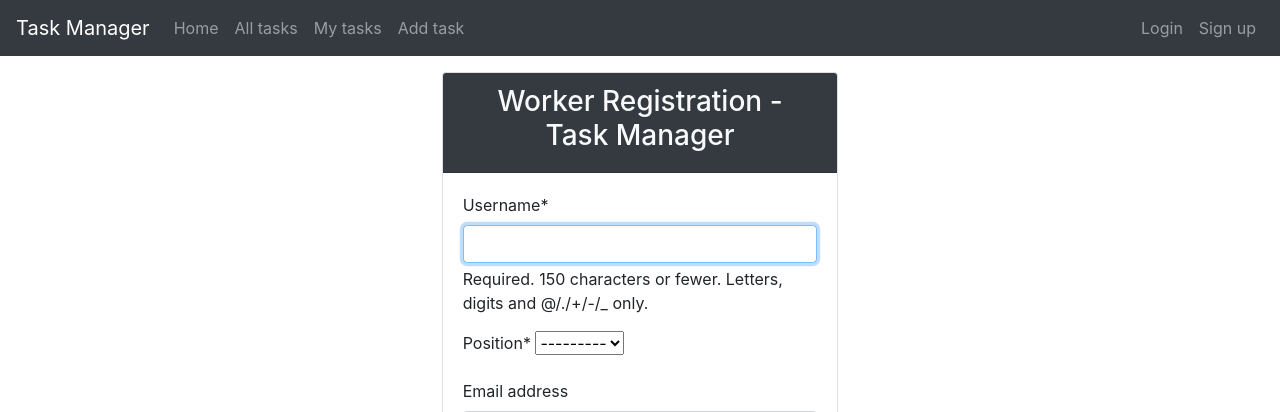
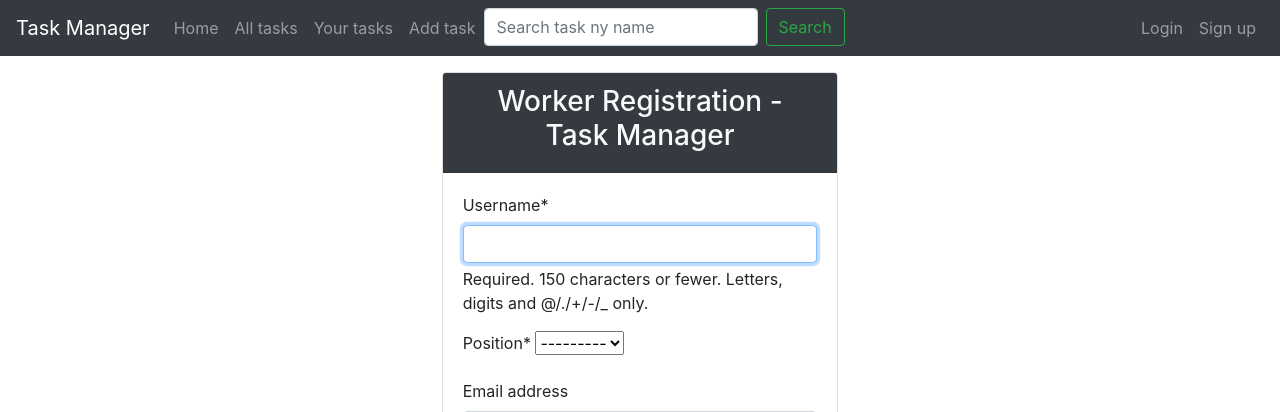
Before and after one commit to DanSheremeta/task-manager, a Django app: page /register/ in a window 1280 px wide. Shown: the top 412 px of the page. Run offline with Django 5.2, Linux system fonts and the light colour scheme; data that the repository does not hold is empty; some libraries are stand-ins or nearby versions.

Commit message:
add url for user profile and moved search to the left

```diff
--- a/templates/includes/navigration.html
+++ b/templates/includes/navigration.html
@@ -13,19 +13,19 @@
         <a class="nav-link" href="{% url 'tasks:task-list' %}">All tasks</a>
       </li>
       <li class="nav-item">
-        <a class="nav-link" href="{% url 'tasks:user-task-list' %}">My tasks</a>
+        <a class="nav-link" href="{% url 'tasks:user-task-list' %}">Your tasks</a>
       </li>
       <li class="nav-item">
         <a class="nav-link" href="{% url 'tasks:task-create' %}">Add task</a>
+      </li>
+      <li class="nav-item">
+        <div class="nav-item">{% include "includes/search.html" %}</div>
       </li>
     </ul>
     {% if user.is_authenticated %}
       <ul class="navbar-nav ml-auto">
         <li class="nav-item">
-          <div class="nav-item">{% include "includes/search.html" %}</div>
-        </li>
-        <li class="nav-item">
-          <a class="nav-link" href="#">{{ user.get_username }}</a>
+          <a class="nav-link" href="{% url 'tasks:user-detail' user.id %}">{{ user.get_username }}</a>
         </li>
         <li class="nav-item">
           <form method="post" action="{% url 'logout' %}?next={{ request.path }}">
```
